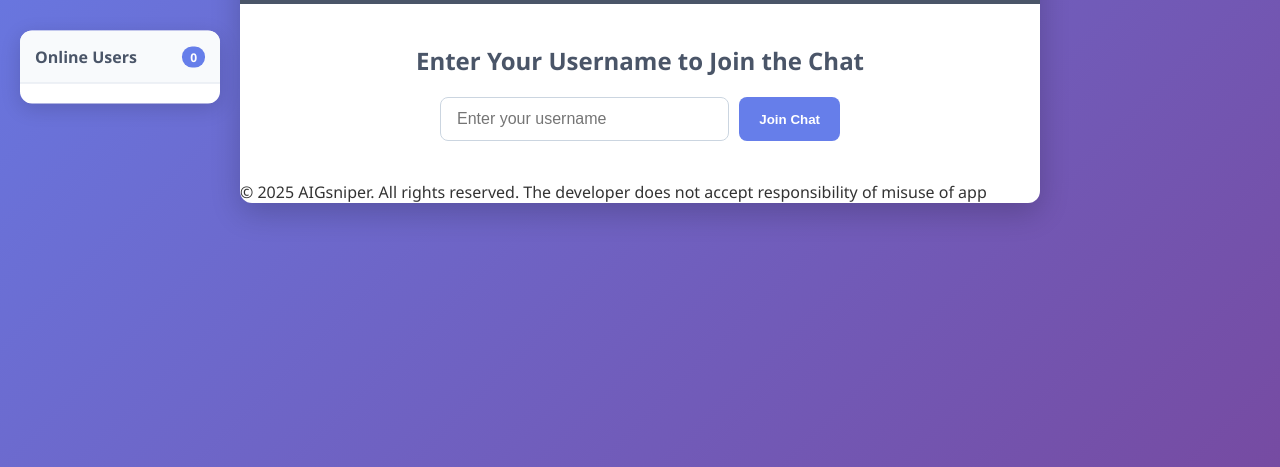
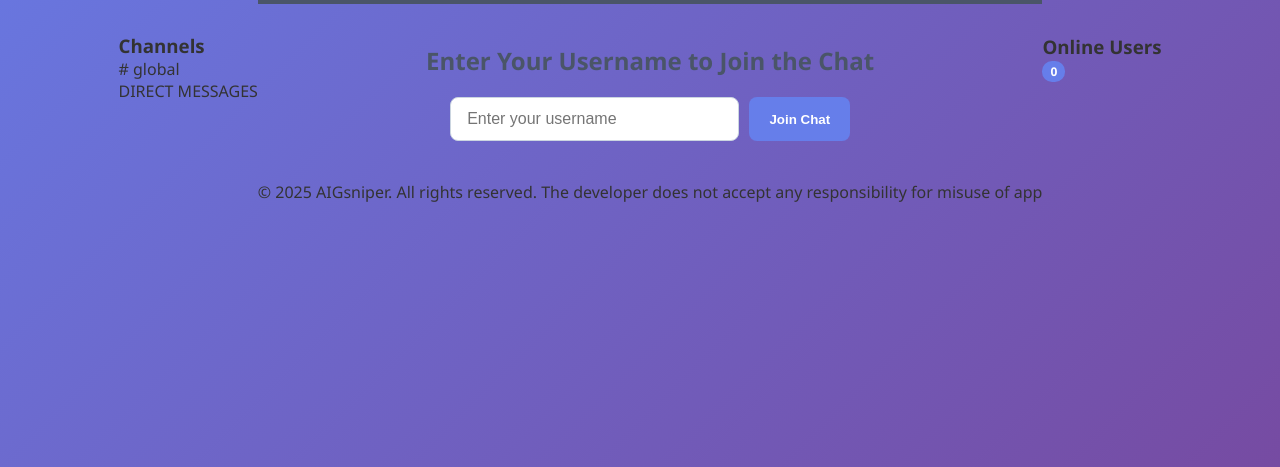
Before and after one commit to AIGsniperYt/Multiplayer, a plain HTML site: page index.html in a window 1280 px wide. Shown: the part 333-800 px from the top of the page. Drawn offline with Linux system fonts and the light colour scheme.

Commit message:
Update index.html

```diff
--- a/index.html
+++ b/index.html
@@ -7,20 +7,29 @@
     <link rel="stylesheet" href="style.css">
 </head>
 <body>
-    <!-- Sidebar for online users -->
-    <div class="sidebar">
-        <div class="sidebar-header">
-            <h3>Online Users</h3>
-            <span id="users-count">0</span>
+    <!-- Channels sidebar -->
+    <div class="channels-sidebar">
+        <div class="channels-header">
+            <h3>Channels</h3>
         </div>
-        <div id="users-list" class="users-list">
-            <!-- Users will be populated here -->
+        <div class="channels-list">
+            <div class="channel-item active" data-channel="global">
+                <span class="channel-icon">#</span>
+                <span class="channel-name">global</span>
+            </div>
+            <div class="channel-category">
+                <span class="category-name">DIRECT MESSAGES</span>
+            </div>
+            <div id="dm-channels" class="dm-channels">
+                <!-- DM channels will be populated here -->
+            </div>
         </div>
     </div>
 
-    <div class="container">
+    <!-- Main chat area -->
+    <div class="main-chat">
         <header>
-            <h1>Multiplayer Chat</h1>
+            <h1 id="current-channel">Global Chat</h1>
             <div>
                 <span id="users-online">0 users online</span>
                 <span id="encryption-status" style="margin-left: 10px; font-size: 12px; background: #48bb78; color: white; padding: 2px 8px; border-radius: 10px;">Encrypted</span>
@@ -56,8 +65,19 @@
 
         <!-- Copyright footer -->
         <footer class="copyright-footer">
-            &copy; 2025 AIGsniper. All rights reserved. The developer does not accept responsibility of misuse of app
+            &copy; 2025 AIGsniper. All rights reserved. The developer does not accept any responsibility for misuse of app
         </footer>
+    </div>
+
+    <!-- Users sidebar -->
+    <div class="users-sidebar">
+        <div class="users-header">
+            <h3>Online Users</h3>
+            <span id="users-count">0</span>
+        </div>
+        <div id="users-list" class="users-list">
+            <!-- Users will be populated here -->
+        </div>
     </div>
 
     <script src="script.js"></script>
```
